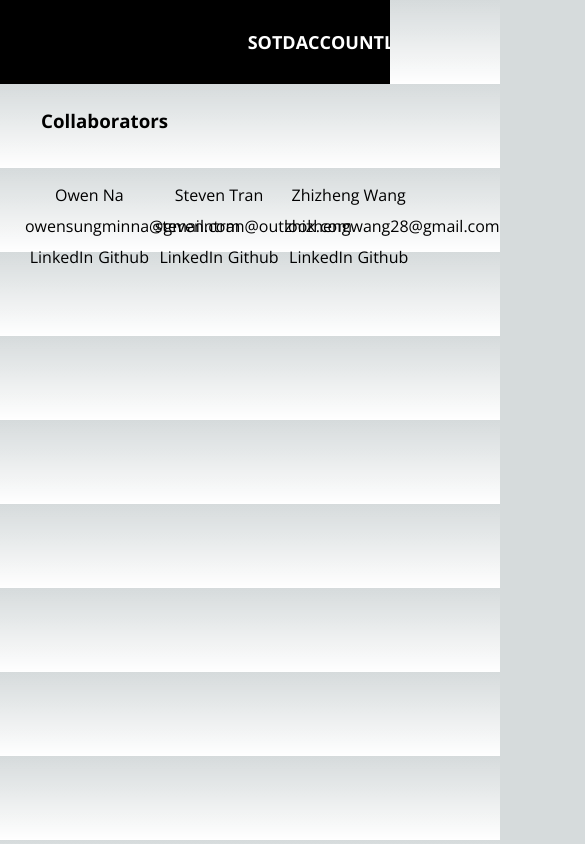
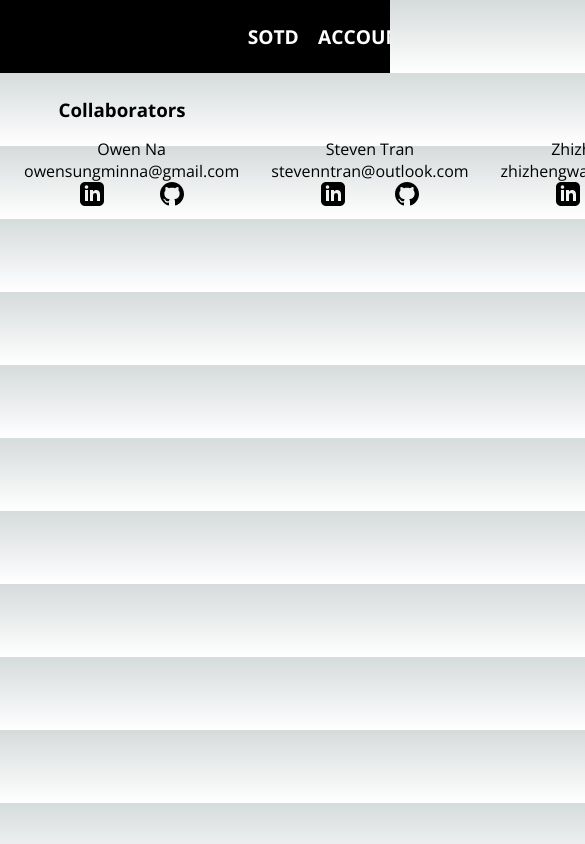
Before and after one commit to Tran-Steven/StockBets, a Next.js app: page / in a window 390 px wide. Shown: the top 844 px of the page, 585 px wide, since content can reach past the window. Built offline with nearby package versions, Linux system fonts and the light colour scheme.

Commit message:
Fixed some responsiveness issues, added github & linkedin svgs

```diff
--- a/pages/components/Cards/Card.tsx
+++ b/pages/components/Cards/Card.tsx
@@ -1,6 +1,9 @@
 import style from "@styles/Card.module.css";
 import Link from "next/link";
+import github from "@assets/github.svg";
+import linkedin from "@assets/linkedin.svg";
 
+import Image from "next/image";
 export interface CardInfo {
   Name: string;
   email: string;
@@ -14,12 +17,13 @@ export default function Card(prop: CardInfo) {
       <p>{prop.Name}</p>
       <p>{prop.email}</p>
       <div className={style.cardBottom}>
-        <Link href="/about" legacyBehavior>
-          <p>LinkedIn</p>
-        </Link>
-        <Link href="/about" legacyBehavior>
-          <p>Github</p>
-        </Link>
+        <a href={prop.linkedinLink} target="_blank" rel="noreferrer">
+          <Image src={linkedin} alt="LinkedIn" loading="lazy" />
+        </a>
+
+        <a href={prop.githubLink} target="_blank" rel="noreferrer">
+          <Image src={github} alt="GitHub" loading="lazy" />
+        </a>
       </div>
     </div>
   );
--- a/pages/components/Footer/Footer.tsx
+++ b/pages/components/Footer/Footer.tsx
@@ -21,7 +21,7 @@ export default function Footer() {
         <Card
           Name={"Zhizheng Wang"}
           email={"zhizhengwang28@gmail.com"}
-          linkedinLink={"www.linkedin.com/in/zhizheng-wang28"}
+          linkedinLink={"https://www.linkedin.com/in/zhizheng-wang28"}
           githubLink={"https://github.com/Zhizheng28"}
         />
       </div>
--- a/pages/components/Header/Header.tsx
+++ b/pages/components/Header/Header.tsx
@@ -2,6 +2,7 @@ import styles from "@styles/Header.module.css";
 
 export default function Header() {
   return (
+    /**Add media query to create hamburger menu starting at approx 1284width */
     <header className={styles.header}>
       {/* <image src="" alt="StockBets-logo" className="logo"/> */}
       <div className={styles.headerRightSide}>
@@ -10,6 +11,7 @@ export default function Header() {
         <a>LEAGUES</a>
         <div className="navlogin">
           <button className={styles.headerButton}>Register</button>
+
           <button className={styles.headerButton}>Login</button>
         </div>
       </div>
--- a/pages/styles/Footer.module.css
+++ b/pages/styles/Footer.module.css
@@ -1,8 +1,7 @@
 .footer {
   padding: 1.5rem;
   position: absolute;
-  width: 100vw;
-  height: 30vh;
+  min-width: 100%;
 }
 
 .footer h3 {
@@ -16,4 +15,6 @@
   height: 50%;
   justify-content: space-evenly;
   width: inherit;
+  gap: 2rem;
+  margin-top: 1rem;
 }
--- a/pages/styles/Header.module.css
+++ b/pages/styles/Header.module.css
@@ -1,6 +1,5 @@
 .header {
-  width: 100vw;
-  height: 10vh;
+  min-width: 100vw;
   display: flex;
   align-items: center;
   justify-content: center;
@@ -9,9 +8,11 @@
 }
 
 .headerRightSide a {
-  font-size: 18px;
+  /* font-size: 18px; */
+  font-size: 1.2em;
   text-decoration: none;
   cursor: pointer;
+  margin-right: 1em;
 }
 
 .headerRightSide a:hover {
@@ -33,8 +34,19 @@
   border: 1px solid rgb(167, 167, 167);
   padding: 5px;
   border-radius: 5px;
-  color: rgb(76, 75, 75);
+  color: rgb(119, 118, 118);
   background-color: white;
   margin: 0.3rem;
   font-weight: 600;
 }
+
+.headerButton:hover {
+  background-color: rgb(133, 130, 130);
+  border: 1px solid rgb(133, 130, 130);
+  color: black;
+}
+
+.navlogin {
+  display: flex;
+  justify-content: space-between;
+}
--- a/tsconfig.json
+++ b/tsconfig.json
@@ -17,7 +17,7 @@
     "baseUrl": ".",
     "paths": {
       "@styles/*": ["./pages/styles/*"],
-      "@/*": ["./*"]
+      "@assets/*": ["./pages/assets/*"]
     }
   },
   "include": ["next-env.d.ts", "**/*.ts", "**/*.tsx"],
```
Also changed, not shown: pages/assets/github.svg (added), pages/assets/linkedin.svg (added).
